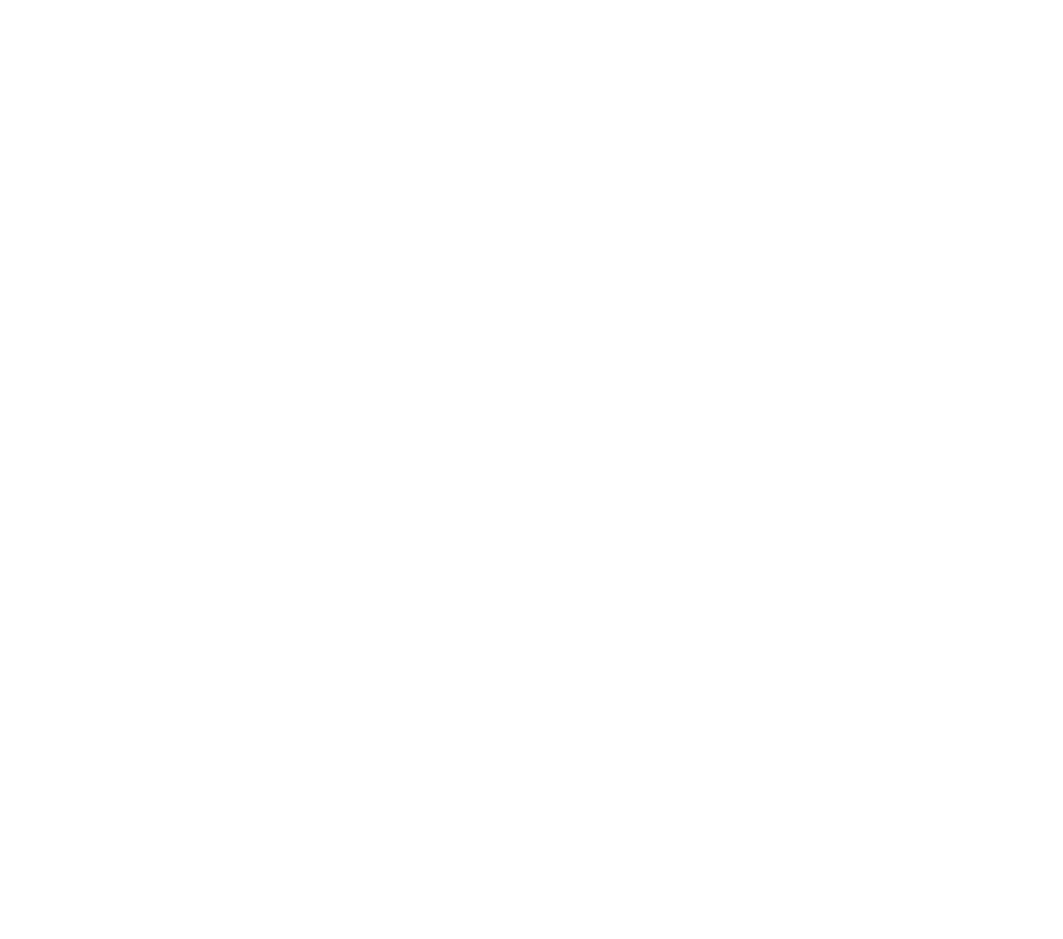
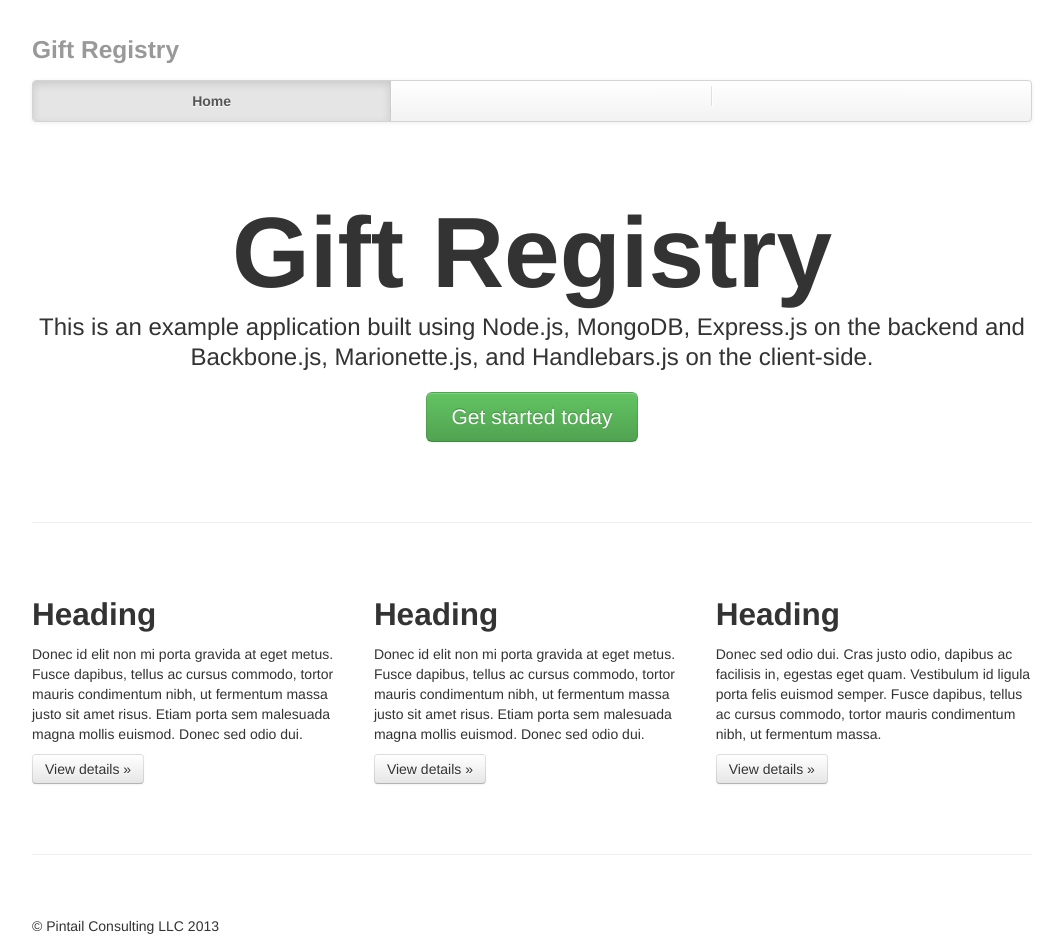
Before and after one commit to cebartling/javascript-spikes, a website: page express/example2/gift-registry/public/index.html in a window 1280 px wide. Shown: the whole page, without its empty margins (108-1171 px from the left). Before the commit the page ends 800 px from the top, so only its background shows below. Drawn offline with Linux system fonts and the light colour scheme.

Commit message:
Hooked up index.html with assets.

```diff
--- /dev/null
+++ b/express/example2/gift-registry/public/css/gift-registry.css
@@ -0,0 +1,78 @@
+body {
+    padding-top: 20px;
+    padding-bottom: 60px;
+}
+
+/* Custom container */
+.container {
+    margin: 0 auto;
+    max-width: 1000px;
+}
+
+.container > hr {
+    margin: 60px 0;
+}
+
+/* Main marketing message and sign up button */
+.jumbotron {
+    margin: 80px 0;
+    text-align: center;
+}
+
+.jumbotron h1 {
+    font-size: 100px;
+    line-height: 1;
+}
+
+.jumbotron .lead {
+    font-size: 24px;
+    line-height: 1.25;
+}
+
+.jumbotron .btn {
+    font-size: 21px;
+    padding: 14px 24px;
+}
+
+/* Supporting marketing content */
+.marketing {
+    margin: 60px 0;
+}
+
+.marketing p + h4 {
+    margin-top: 28px;
+}
+
+/* Customize the navbar links to be fill the entire space of the .navbar */
+.navbar .navbar-inner {
+    padding: 0;
+}
+
+.navbar .nav {
+    margin: 0;
+    display: table;
+    width: 100%;
+}
+
+.navbar .nav li {
+    display: table-cell;
+    width: 1%;
+    float: none;
+}
+
+.navbar .nav li a {
+    font-weight: bold;
+    text-align: center;
+    border-left: 1px solid rgba(255, 255, 255, .75);
+    border-right: 1px solid rgba(0, 0, 0, .1);
+}
+
+.navbar .nav li:first-child a {
+    border-left: 0;
+    border-radius: 3px 0 0 3px;
+}
+
+.navbar .nav li:last-child a {
+    border-right: 0;
+    border-radius: 0 3px 3px 0;
+}
--- a/express/example2/gift-registry/public/index.html
+++ b/express/example2/gift-registry/public/index.html
@@ -1,9 +1,92 @@
 <!DOCTYPE html>
-<html>
+<html lang="en">
 <head>
+    <meta charset="utf-8">
     <title>Gift Registry</title>
+    <meta name="viewport" content="width=device-width, initial-scale=1.0">
+    <meta name="description" content="">
+    <meta name="author" content="Christopher Bartling">
+
+    <!-- Le styles -->
+    <link href="css/bootstrap.css" rel="stylesheet">
+    <link href="css/gift-registry.css" rel="stylesheet">
+    <link href="css/bootstrap-responsive.css" rel="stylesheet">
+
+    <!-- Fav and touch icons -->
+    <!--<link rel="apple-touch-icon-precomposed" sizes="144x144" href="../assets/ico/apple-touch-icon-144-precomposed.png">-->
+    <!--<link rel="apple-touch-icon-precomposed" sizes="114x114" href="../assets/ico/apple-touch-icon-114-precomposed.png">-->
+    <!--<link rel="apple-touch-icon-precomposed" sizes="72x72" href="../assets/ico/apple-touch-icon-72-precomposed.png">-->
+    <!--<link rel="apple-touch-icon-precomposed" href="../assets/ico/apple-touch-icon-57-precomposed.png">-->
+    <!--<link rel="shortcut icon" href="../assets/ico/favicon.png">-->
 </head>
+
 <body>
 
+<div class="container">
+
+    <div class="masthead">
+        <h3 class="muted">Gift Registry</h3>
+        <div class="navbar">
+            <div class="navbar-inner">
+                <div class="container">
+                    <ul class="nav">
+                        <li class="active"><a href="#">Home</a></li>
+                        <li><a href="#"></a></li>
+                        <li><a href="#"></a></li>
+                        <!--<li><a href="#">Downloads</a></li>-->
+                        <!--<li><a href="#">About</a></li>-->
+                        <!--<li><a href="#">Contact</a></li>-->
+                    </ul>
+                </div>
+            </div>
+        </div><!-- /.navbar -->
+    </div>
+
+    <!-- Jumbotron -->
+    <div class="jumbotron">
+        <h1>Gift Registry</h1>
+        <p class="lead">
+            This is an example application built using Node.js, MongoDB, Express.js on the backend and Backbone.js,
+            Marionette.js, and Handlebars.js on the client-side.
+        </p>
+        <a class="btn btn-large btn-success" href="#">Get started today</a>
+    </div>
+
+    <hr>
+
+    <!-- Example row of columns -->
+    <div class="row-fluid">
+        <div class="span4">
+            <h2>Heading</h2>
+            <p>Donec id elit non mi porta gravida at eget metus. Fusce dapibus, tellus ac cursus commodo, tortor mauris condimentum nibh, ut fermentum massa justo sit amet risus. Etiam porta sem malesuada magna mollis euismod. Donec sed odio dui. </p>
+            <p><a class="btn" href="#">View details &raquo;</a></p>
+        </div>
+        <div class="span4">
+            <h2>Heading</h2>
+            <p>Donec id elit non mi porta gravida at eget metus. Fusce dapibus, tellus ac cursus commodo, tortor mauris condimentum nibh, ut fermentum massa justo sit amet risus. Etiam porta sem malesuada magna mollis euismod. Donec sed odio dui. </p>
+            <p><a class="btn" href="#">View details &raquo;</a></p>
+        </div>
+        <div class="span4">
+            <h2>Heading</h2>
+            <p>Donec sed odio dui. Cras justo odio, dapibus ac facilisis in, egestas eget quam. Vestibulum id ligula porta felis euismod semper. Fusce dapibus, tellus ac cursus commodo, tortor mauris condimentum nibh, ut fermentum massa.</p>
+            <p><a class="btn" href="#">View details &raquo;</a></p>
+        </div>
+    </div>
+
+    <hr>
+
+    <div class="footer">
+        <p>&copy; Pintail Consulting LLC 2013</p>
+    </div>
+
+</div> <!-- /container -->
+
+<!-- Le javascript
+================================================== -->
+<script src="javascripts/lib/jquery-1.9.1.js"></script>
+<script src="javascripts/lib/underscore-1.4.4.js"></script>
+<script src="javascripts/lib/bootstrap.js"></script>
+<script src="javascripts/lib/backbone-1.0.0.js"></script>
+<script src="javascripts/lib/backbone.marionette-1.0.2.js"></script>
 </body>
 </html>
```
